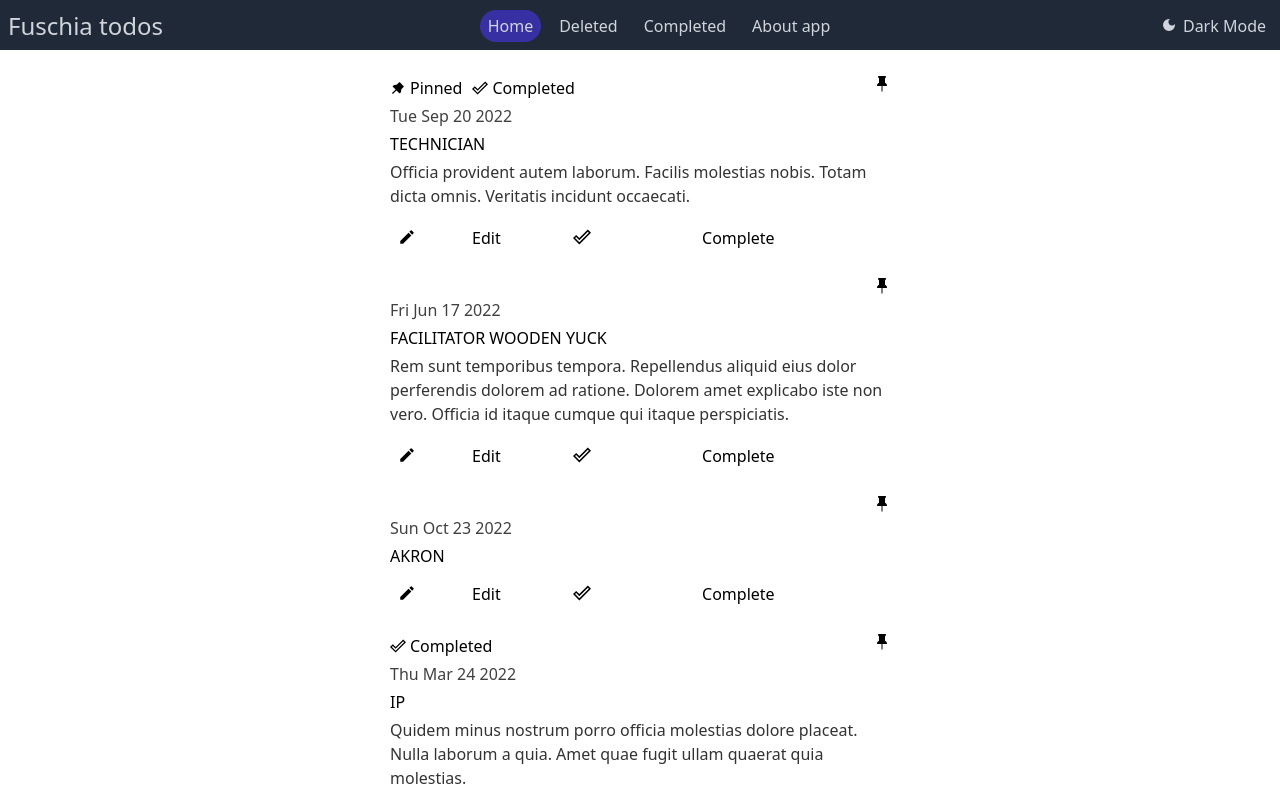
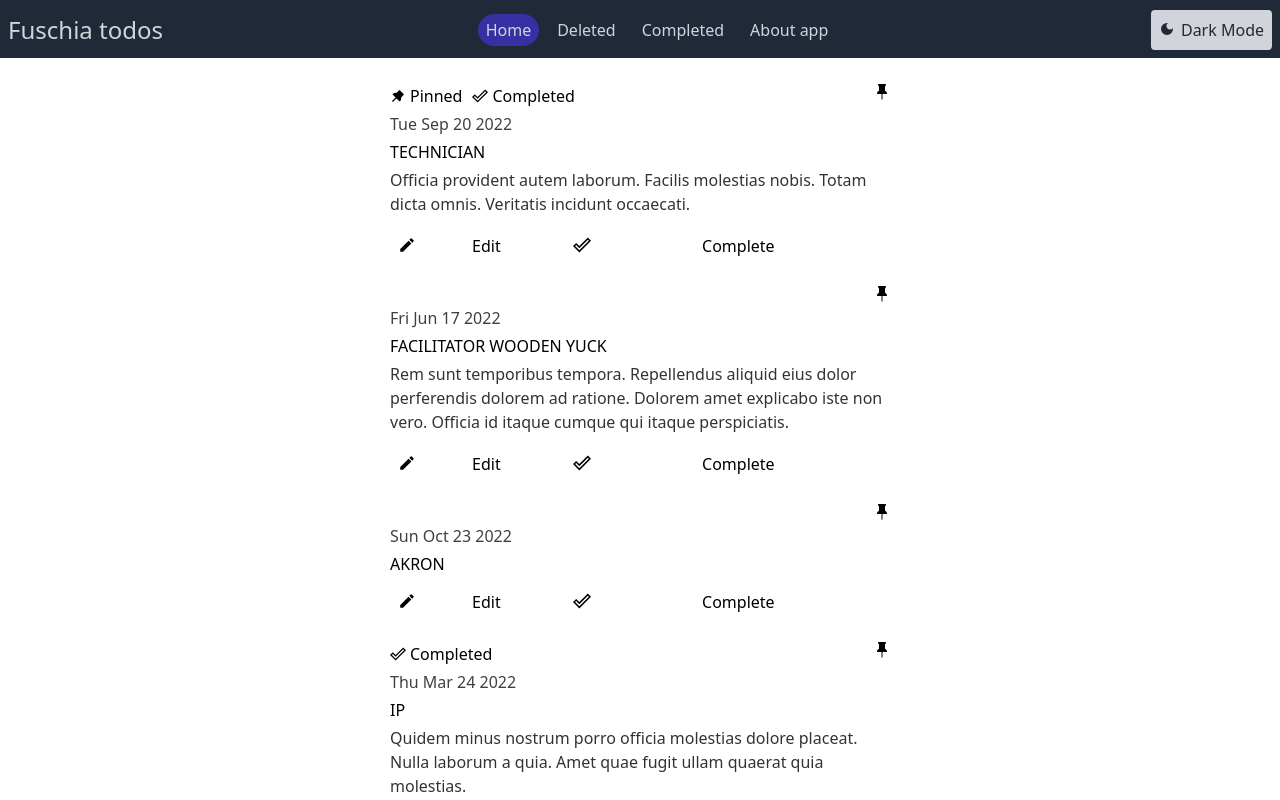
Before and after one commit to kaboomblam/tododarklight, a React (Vite) app: page / in a window 1280 px wide. Shown: the top 800 px of the page. Built offline with nearby package versions, Linux system fonts and the light colour scheme.

Commit message:
Restyle toggle theme button

```diff
--- a/src/components/NavBar.tsx
+++ b/src/components/NavBar.tsx
@@ -35,7 +35,7 @@ const NavBar = () => {
           className="btn-primary"
           onClick={() => theme.setIsDark(!theme.isDark)}
         >
-          <div className="flex items-center gap-1.5 md:px-1.5">
+          <div className="flex items-center gap-1.5 md:px-2 bg-gray-300 text-gray-800 px-3 py-2 rounded">
             <div className="bg-red-500/0 flex items-center mb-0.5">
               {theme.isDark ? <MdLightMode /> : <MdDarkMode />}
             </div>
```
